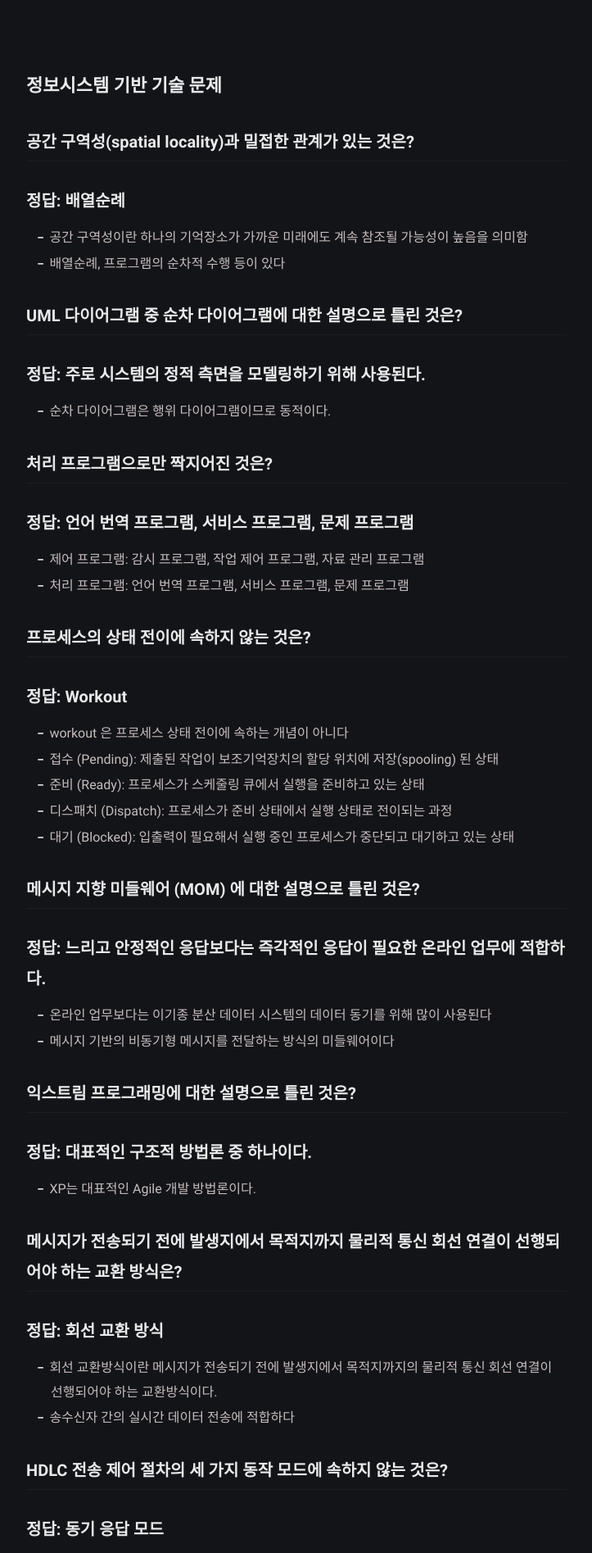
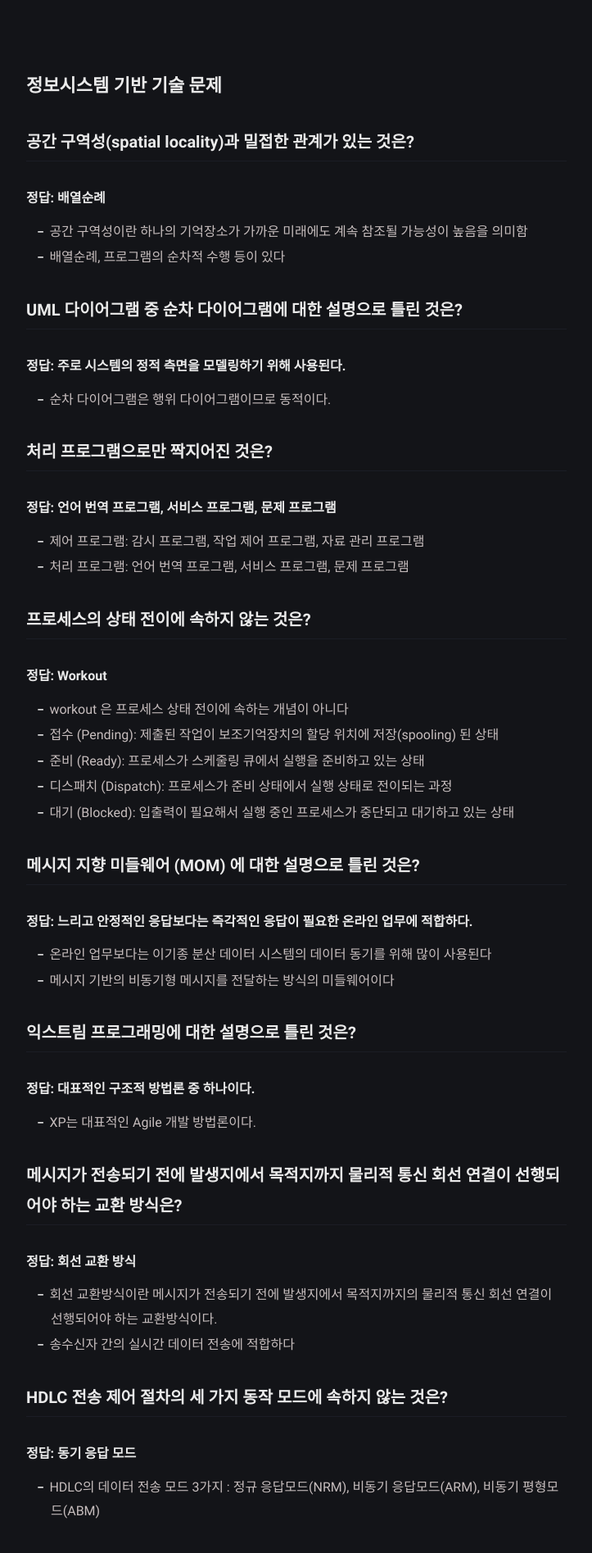
Before and after one commit to Hyukjoo-Lee/Hyukjoo-Lee.github.io, a Jekyll site: the page built from _posts/2024-07-18-CS_practice_question_1.markdown, in a window 1280 px wide. Shown: the part 323-2218 px from the top of the page at 82% size, without its empty margins (278-1001 px from the left). Built offline with Jekyll 4.4.1, drawn with Linux system fonts in a browser that asks for light colours.

Commit message:
updated the content to improve readability

```diff
--- a/_posts/2024-07-18-CS_practice_question_1.markdown
+++ b/_posts/2024-07-18-CS_practice_question_1.markdown
@@ -8,27 +8,27 @@ tags: [Information System, Practice question]
 
 ### 공간 구역성(spatial locality)과 밀접한 관계가 있는 것은?
 
-#### 정답: 배열순례
+##### 정답: 배열순례
 
 - 공간 구역성이란 하나의 기억장소가 가까운 미래에도 계속 참조될 가능성이 높음을 의미함
 - 배열순례, 프로그램의 순차적 수행 등이 있다
 
 ### UML 다이어그램 중 순차 다이어그램에 대한 설명으로 틀린 것은?
 
-#### 정답: 주로 시스템의 정적 측면을 모델링하기 위해 사용된다.
+##### 정답: 주로 시스템의 정적 측면을 모델링하기 위해 사용된다.
 
 - 순차 다이어그램은 행위 다이어그램이므로 동적이다.
 
 ### 처리 프로그램으로만 짝지어진 것은?
 
-#### 정답: 언어 번역 프로그램, 서비스 프로그램, 문제 프로그램
+##### 정답: 언어 번역 프로그램, 서비스 프로그램, 문제 프로그램
 
 - 제어 프로그램: 감시 프로그램, 작업 제어 프로그램, 자료 관리 프로그램
 - 처리 프로그램: 언어 번역 프로그램, 서비스 프로그램, 문제 프로그램
 
 ### 프로세스의 상태 전이에 속하지 않는 것은?
 
-#### 정답: Workout
+##### 정답: Workout
 
 - workout 은 프로세스 상태 전이에 속하는 개념이 아니다
 - 접수 (Pending): 제출된 작업이 보조기억장치의 할당 위치에 저장(spooling) 된 상태
@@ -38,59 +38,59 @@ tags: [Information System, Practice question]
 
 ### 메시지 지향 미들웨어 (MOM) 에 대한 설명으로 틀린 것은?
 
-#### 정답: 느리고 안정적인 응답보다는 즉각적인 응답이 필요한 온라인 업무에 적합하다.
+##### 정답: 느리고 안정적인 응답보다는 즉각적인 응답이 필요한 온라인 업무에 적합하다.
 
 - 온라인 업무보다는 이기종 분산 데이터 시스템의 데이터 동기를 위해 많이 사용된다
 - 메시지 기반의 비동기형 메시지를 전달하는 방식의 미들웨어이다
 
 ### 익스트림 프로그래밍에 대한 설명으로 틀린 것은?
 
-#### 정답: 대표적인 구조적 방법론 중 하나이다.
+##### 정답: 대표적인 구조적 방법론 중 하나이다.
 
 - XP는 대표적인 Agile 개발 방법론이다.
 
 ### 메시지가 전송되기 전에 발생지에서 목적지까지 물리적 통신 회선 연결이 선행되어야 하는 교환 방식은?
 
-#### 정답: 회선 교환 방식
+##### 정답: 회선 교환 방식
 
 - 회선 교환방식이란 메시지가 전송되기 전에 발생지에서 목적지까지의 물리적 통신 회선 연결이 선행되어야 하는 교환방식이다.
 - 송수신자 간의 실시간 데이터 전송에 적합하다
 
 ### HDLC 전송 제어 절차의 세 가지 동작 모드에 속하지 않는 것은?
 
-#### 정답: 동기 응답 모드
+##### 정답: 동기 응답 모드
 
 - HDLC의 데이터 전송 모드 3가지 : 정규 응답모드(NRM), 비동기 응답모드(ARM), 비동기 평형모드(ABM)
 
 ### 데이터 통신에서 동기 전송 방식에 대한 설명으로 틀린 것은?
 
-#### 정답: 전송 데이터와 제어정보를 합쳐서 레코드라 한다.
+##### 정답: 전송 데이터와 제어정보를 합쳐서 레코드라 한다.
 
 - 전송 데이터와 제어정보를 합쳐서 프레임(frame)이라고 한다.
 
 ### Link State 방식의 라우팅 프로토콜로 옳은 것은?
 
-#### 정답: OSPF (Open Shortest Path First protocol)
+##### 정답: OSPF (Open Shortest Path First protocol)
 
 - 거리 백터 라우팅 프로토콜: RIP, BGP, IGRP, EIGRP
 - 링크 상태 라우팅 프로토콜: OSPF, IS-IS
 
 ### 소프트웨어에 의해 간접적으로 제어되는 장치와 소프트웨어를 실행하는 하드웨어이고 기존의 소프트웨어와 새로운 소프트웨어를 연결하는 소프트웨어란 무엇인가?
 
-#### 정답: 인터페이스
+##### 정답: 인터페이스
 
 - 위의 내용의 추가로 순서적 연산에 의해 소프트웨어를 실행하는 절차이다
 
 ### TCP 프로토콜을 사용하는 응용 계층의 서비스가 아닌 것은?
 
-#### 정답: SNMP
+##### 정답: SNMP
 
 - TCP 프로토콜을 사용하는 응용 계층 서비스: FTP, Telnet, HTTP, SMTP, POP
 - UDP 프로토콜을 사용하는 응용 계층 서비스: SNMP, DNS, TFTP, 인터넷게임/방송
 
 ### 요구사항 분석에서 비기능적 요구에 대한 설명으로 옳은 것은?
 
-#### 정답: '차량 대여 시스템이 제공하는 모든 화면이 3초 이내에 사용자에게 보여야 한다'는 비기능적 요구이다.
+##### 정답: '차량 대여 시스템이 제공하는 모든 화면이 3초 이내에 사용자에게 보여야 한다'는 비기능적 요구이다.
 
 - 성능에 해당함으로 비기능적 요구가 맞다
 - 기능적: 시스템이 실제로 어떻게 동작하는지에 관점을 둔 요구사항
@@ -98,20 +98,20 @@ tags: [Information System, Practice question]
 
 ### 미들웨어에 대한 설명으로 틀린 것은?
 
-#### 정답: 미들웨어의 서비스 이용을 위해 사용자가 정보 교환 방법 등의 내부 동작을 쉽게 확인 할 수 있어야 한다.
+##### 정답: 미들웨어의 서비스 이용을 위해 사용자가 정보 교환 방법 등의 내부 동작을 쉽게 확인 할 수 있어야 한다.
 
 - 사용자는 미들웨어의 내부 동작을 확인할 필요가 없다.
 
 ### 암호화 기법 중 공용키 시스템(Public Key System)에 대한 설명으로 잘못된 것은?
 
-#### 정답: 암호화키와 해독키는 보안되어야 한다.
+##### 정답: 암호화키와 해독키는 보안되어야 한다.
 
 - 암호화키는 공개되어 있다.
 - 암호와 해독에 다른 키를 사용하는 기법으로 암호키는 공개되어 있으나 해독키는 당사자만 알고 있다.
 
 ### 8위상 변조와 2진폭 변조를 혼합하여 변도속도가 1200[baud]인 경우, 이는 몇 [bps]에 해당 되는가?
 
-#### 정답: 4800 bps
+##### 정답: 4800 bps
 
 - 2진폭 = 1bit
 - 4진폭 = 2bit
@@ -120,54 +120,54 @@ tags: [Information System, Practice question]
 
 ### ATM 교환기에서 처리되는 셀의 길이는?
 
-#### 정답: 53바이트
+##### 정답: 53바이트
 
 - 비동기 전송 방식에서 처리되는 셀을 헤더(5 byte) + 정보 블록(48 byte) = 53 byte로 표준화 하였다.
 
 ### 사용성에 대한 문제를 찾아내기 위한 사용성 공학 방법으로 전문가에 의해 이론과 경험을 근거로 하여 일련의 규칙들을 만들어 놓고 평가 대상이 그러한 규칙들을 얼마나 잘 지키고 있는가를 확인하는 평가 방법은?
 
-#### 정답: 휴리스틱 평가
+##### 정답: 휴리스틱 평가
 
 ### UI 의 종류로 멀티 터치, 동작 인식 등 사용자의 자연스러운 움직임을 인식하여 서로 주고 받는 정보를 제공하는 UI 는?
 
-#### 정답: NUI (Natural User Interface)
+##### 정답: NUI (Natural User Interface)
 
 ### 회선교환 방식에 대한 설명으로 거리가 먼 것은?
 
-#### 정답: 속도나 코드 변환이 용이하다.
+##### 정답: 속도나 코드 변환이 용이하다.
 
 - 회선교환 방식에서는 경로가 고정되어 있기 때문에 데이터 전송 중간에 속도나 코드를 변환하는 것이 용이하지 않다.
 
 ### HDLC 프레임 구조에 포함되지 않는 것은?
 
-#### 정답: 스타트 필드
+##### 정답: 스타트 필드
 
 - High-level Data Link Controller 구조는 플래그, 주소, 제어, 정보, 체크섬, 플래그 필드로 이루어져 있다.
 
 ### 아날로그 데이터를 디지털 신호로 변환하는 대표적인 PCM(Pulse Code Modulation) 변조 방식의 과정은?
 
-#### 정답: 표본화 -> 양자화 -> 부호화 -> 복호화 -> 여과기
+##### 정답: 표본화 -> 양자화 -> 부호화 -> 복호화 -> 여과기
 
 ### 소프트웨어 아키텍쳐와 관련된 설명으로 틀린 것은?
 
-#### 정답: 파이프 필터 아키텍쳐에서 데이터는 파이프를 통해 양방향으로 흐르며, 필터 이동 시 오버헤드가 발생하지 않는다.
+##### 정답: 파이프 필터 아키텍쳐에서 데이터는 파이프를 통해 양방향으로 흐르며, 필터 이동 시 오버헤드가 발생하지 않는다.
 
 - 파이프 필터 아키텍처에서 데이터는 일반적으로 한 방향으로만 흐릅니다.
 - 각 필터가 데이터를 처리하는 데에는 일정한 오버헤드가 존재합니다.
 
 ### 디지털 변조에서 디지털 테이터를 아날로그 신호로 변환시키는 것은?
 
-#### 정답: Keying (변조)
+##### 정답: Keying (변조)
 
 ### 분산 운영체제에서 사용자가 원하는 파일이나 자원들이 다른 원격지 컴퓨터에 존재하더라도 위치에 관계없이 그 외 사용을 보장하는 개념은?
 
-#### 정답: 위치 투명성
+##### 정답: 위치 투명성
 
 - 투명성에는 위치 투명성, 병행 투명성이 있다. 병행 투명성이란 분산 데이터베이스와 관련된 다수의 트랜잭션들이 동시에 실현되더라도 그 트랜잭션 결과는 영향을 받지 않음을 보장하는 개념이다.
 
 ### 자료 흐름도(DFD)의 각 요소별 표기 형태의 연결이 옳지 않은 것은?
 
-#### 정답: Data Store - 삼각형
+##### 정답: Data Store - 삼각형
 
 - 자료 저장소(data store)는 삼각형이 아닌 = 안에 자료 저장소 이름으로 표기한다.
 - 프로세스(process) - 원
@@ -176,37 +176,37 @@ tags: [Information System, Practice question]
 
 ### 다음 중 애플리케이션 배포 단위가 아닌 것은?
 
-#### 정답: car
+##### 정답: car
 
 - 애플리케이션 배포 단위: jar(Java Archive), war(Web Archive), ear(Enterprise Archive)
 
 ### X.25 프로토콜을 구성하는 계층으로 틀린 것은?
 
-#### 정답: 전송 계층
+##### 정답: 전송 계층
 
 - 패킷 계층, 물리 계층, 프레임 계층(데이터 링크 계층) 으로 구성되어 있다.
 - 전송 계층은 상위 계층으로 포함되지 않는다.
 
 ### 색인 순차 파일에서 데이터 레코드 중의 key 항목만을 모아서 기록하는 인덱스 부분에 해당하지 않는 것은?
 
-#### 정답: Data Index
+##### 정답: Data Index
 
 - 레코드를 참조할 때 색인을 탐색한 후 색인이 가리키는 포인터를 사용하여 참조할 수 있다.
 - 색인 영역은 트랙, 실린더, 마스터 영역으로 구성되어 있다.
 
 ### 디지털 부호화 기술에서 음성신호의 통계적 특성을 이용하여 적응적으로 예측하고 양자화 하는 방식은?
 
-#### 정답: ADPCM (Adaptive Differential Pulse Code Modulation)
+##### 정답: ADPCM (Adaptive Differential Pulse Code Modulation)
 
 ### UML 다이어그램 중 정적 다이어그램이 아닌 것은?
 
-#### 정답: 순차 다이어그램
+##### 정답: 순차 다이어그램
 
 - 순차 다이어그램은 동적 다이어그램이다.
 
 ### 비동기 전송 방식에서 스타트(start) 와 스톱(stop) 신호의 필요성에 대하여 가장 잘 설명한 것은?
 
-#### 정답: 바이트와 바이트를 구분하기 위하여 사용한다.
+##### 정답: 바이트와 바이트를 구분하기 위하여 사용한다.
 
 - 비동기식 전송에는 byte 간을 구분하기 위해 문자의 앞뒤에 각각 start bit, stop bit를 가진다
 - 동기식보다 주로 저속도의 전송에 이용됨
@@ -215,13 +215,13 @@ tags: [Information System, Practice question]
 
 ### 대역폭(Bandwidth)에 대한 설명으로 옳은 것은?
 
-#### 정답: 최고 주파수와 최저 주파수 사이 간격을 의미한다.
+##### 정답: 최고 주파수와 최저 주파수 사이 간격을 의미한다.
 
 - 기억 장치를 연속적으로 엑세스할 때 초당 처리할 수 있는 비트 수로 정보 전달 능력의 한계값이 된다.
 
 ### 흐름 제어에서 한 번에 여러 개의 프레임을 나누어 전송할 경우 효율적인 기법은?
 
-#### 정답: 슬라이딩 윈도우
+##### 정답: 슬라이딩 윈도우
 
 - 흐름 제어(Flow Control 기법)에는 슬라이딩 윈도우와 정지-대기 가 있다.
 - 슬라이딩 윈도우: 한 번에 여러 개의 프레임을 나누어 전송할 경우 효율적인 방식
@@ -229,44 +229,44 @@ tags: [Information System, Practice question]
 
 ### 인터페이스 구현 검증 도구가 아닌 것은?
 
-#### 정답: FoxBase
+##### 정답: FoxBase
 
 - FoxBASE 는 dBase용 컴파일러 패키지이다
 - 인터페이스 구현 검증 도구에는 Watir, xUnit, FitNesse, STAP, NTAP Naver, Selenium 이 있다.
 
 ### HDLC에서 사용되는 프레임의 유형이 아닌 것은?
 
-#### 정답: Control Frame
+##### 정답: Control Frame
 
 - HDLC에서 사용되는 프레임에는 Information-프레임, Supervisor-프레임, Unnumbered-프레임이 있다.
 
 ### 블랙박스 테스트를 이용하여 발견할 수 있는 오류가 아닌 것은?
 
-#### 정답: 반복 조건을 만족하는데도 루프 내의 문장이 수행되지 않는 경우
+##### 정답: 반복 조건을 만족하는데도 루프 내의 문장이 수행되지 않는 경우
 
 - 블랙박스 테스트는 내부 구조나 동작을 고려하지 않고 소프트웨어의 기능을 테스트하는 방법이므로 정답과 같이 내부 로직과 관련된 것은 다루지 않는다.
 - 주로 입력값과 출력값을 중심으로 테스트 케이스를 작성하여 시스템이 요구된 기능을 제대로 수행하는지 확인한다.
 
 ### 가상기억장치를 도입함으로써 기대할 수 있는 장점이 아닌 것은?
 
-#### 정답: 일반적으로 가상기억장치를 채택하지 않는 시스템에서의 실행 속도보다 빠르다.
+##### 정답: 일반적으로 가상기억장치를 채택하지 않는 시스템에서의 실행 속도보다 빠르다.
 
 - 가상기억장치는 보조기억장치를 사용하지만 주기억장치만 사용하는 방식보다 속도가 느려질 수 있다.
 
 ### 샤논의 표본화 정리에 의하면 보내려는 신호 성분 중 최고 주파수의 최소 몇 배 이상으로 표본을 행하면 원 신호를 충실하게 재현시킬 수 있는가?
 
-#### 정답: 2배
+##### 정답: 2배
 
 - 신호 성분 중 최고 주파수의 최소 2배 이상으로 표본을 행하면 원 신호를 충실하게 재현시킬 수 있다.
 
 ### 두 명의 개발자가 5개월에 걸쳐 10000라인의 코드를 개발하였을 때, 월별(person-month) 생산성 측정을 위한 계산 방식으로 가장 적합한 것은?
 
-#### 정답: 10000 / (2 x 5)
+##### 정답: 10000 / (2 x 5)
 
 - 생산성 = 개발된 LOC / (투입 인원 x 개발 기간)
 
 ### 링크의 설정과 유지 및 종료를 담당하며, 노드 간의 오류 제어와 흐름 제어 기능을 수행하는 계층은?
 
-#### 정답: 데이터 링크 계층
+##### 정답: 데이터 링크 계층
 
 - 데이터 링크 계층: 인접한 두 개의 통신 시스템간에 신뢰성 있는 효율적인 데이터를 전송할 수 있다.
```
